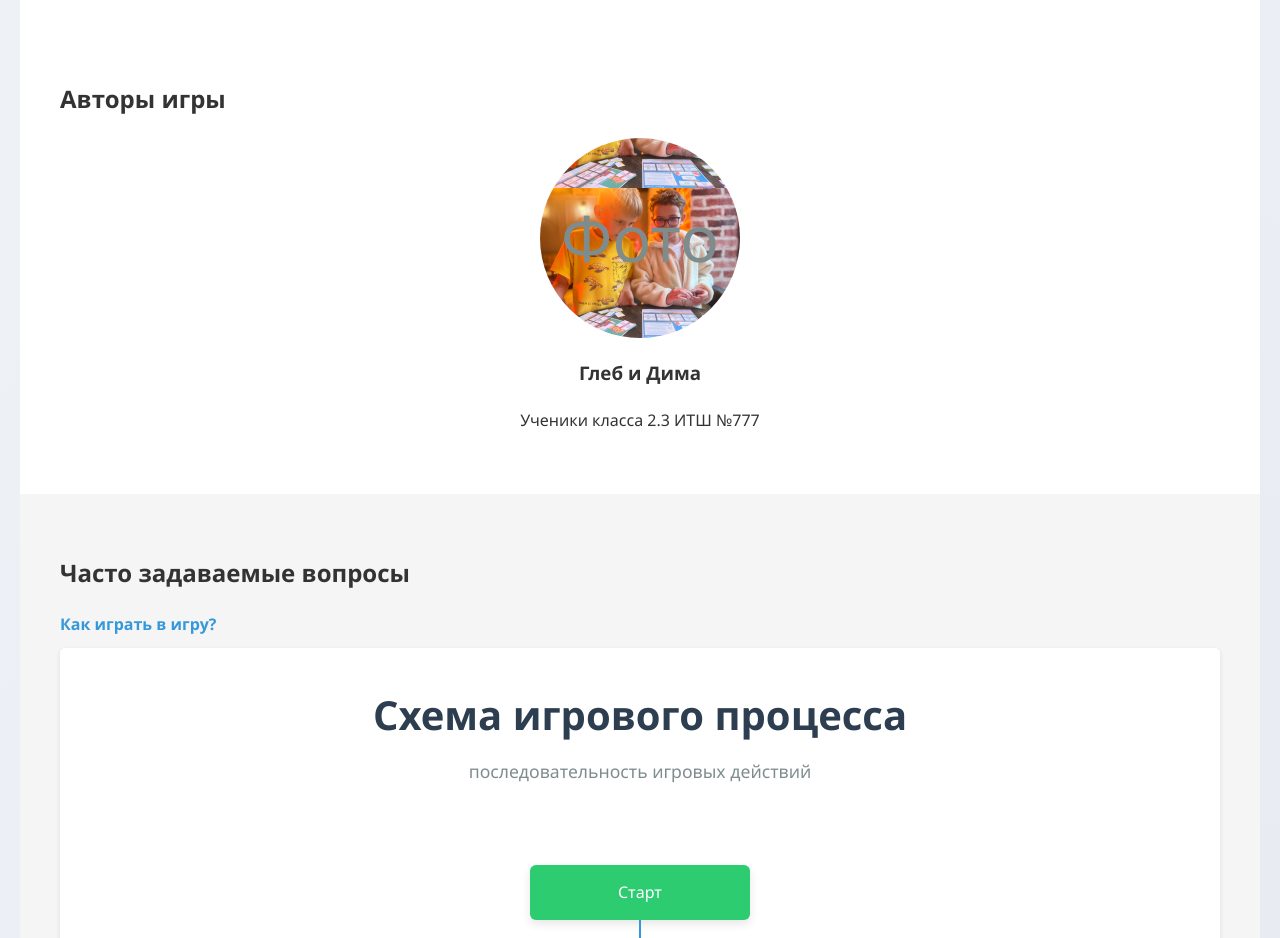
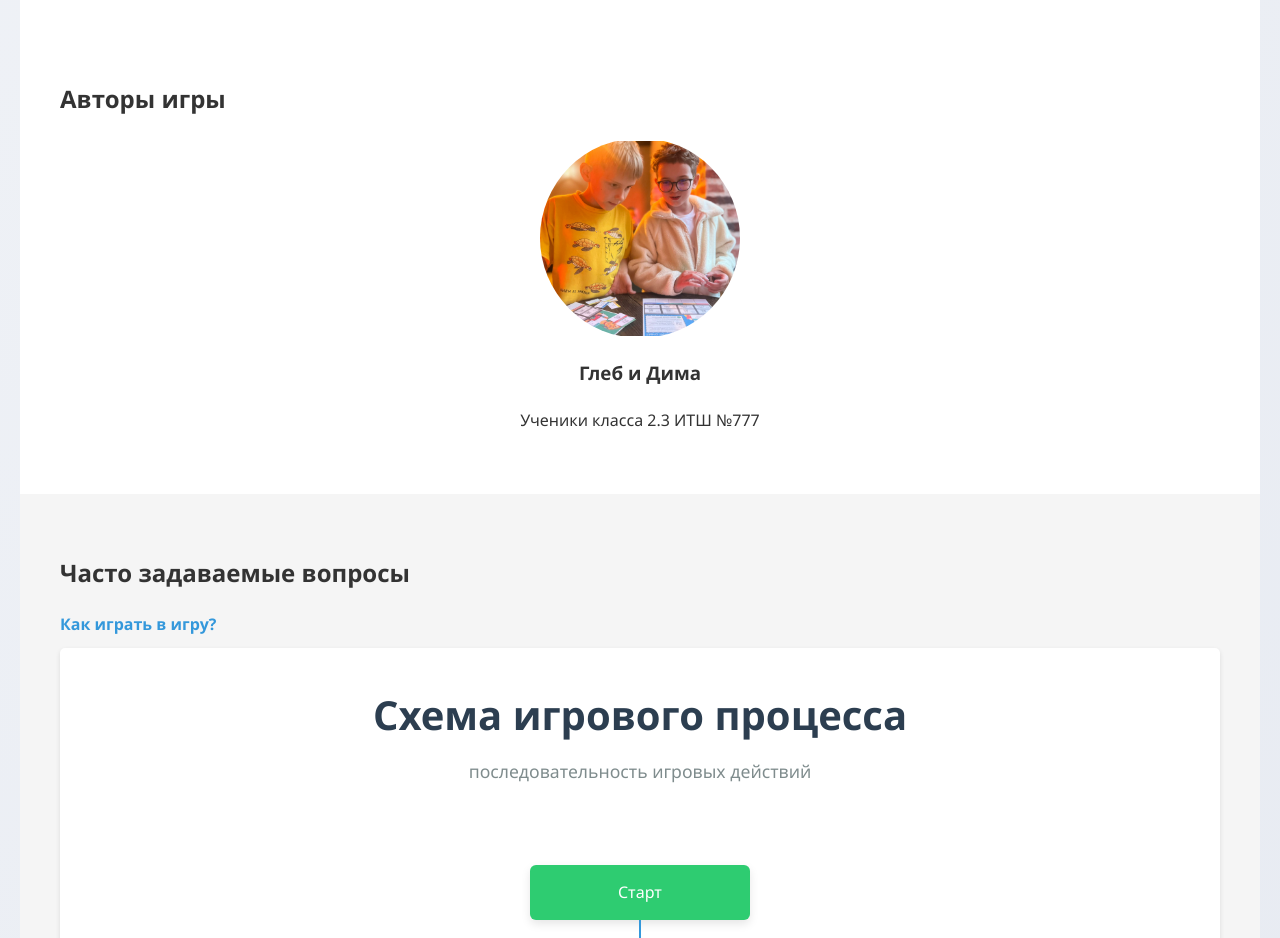
Before and after one commit to ejichmojich/PerfectDay, a plain HTML site: page index.html in a window 1280 px wide. Shown: the part 2420-3358 px from the top of the page. Drawn offline with Linux system fonts and the light colour scheme.

Commit message:
Лендинг проба

```diff
--- a/index.html
+++ b/index.html
@@ -171,8 +171,9 @@
             height: 200px;
             border-radius: 50%;
             background-image: url('autors.jpg');
-			background-size: 200px, cover;
-			background-position: bottom right, center;
+			background-size: 130%;
+			background-repeat: no-repeat;
+			background-position: center;
             margin-bottom: 20px;
             display: flex;
             align-items: center;
@@ -320,7 +321,7 @@
             <h2>Авторы игры</h2>
             <div class="authors-container">
                 <div class="author">
-                    <div class="author-img">Фото</div>
+                    <div class="author-img"></div>
                     <h3>Глеб и Дима</h3>
                     <p>Ученики класса 2.3 ИТШ №777</p>
                 </div>
```
